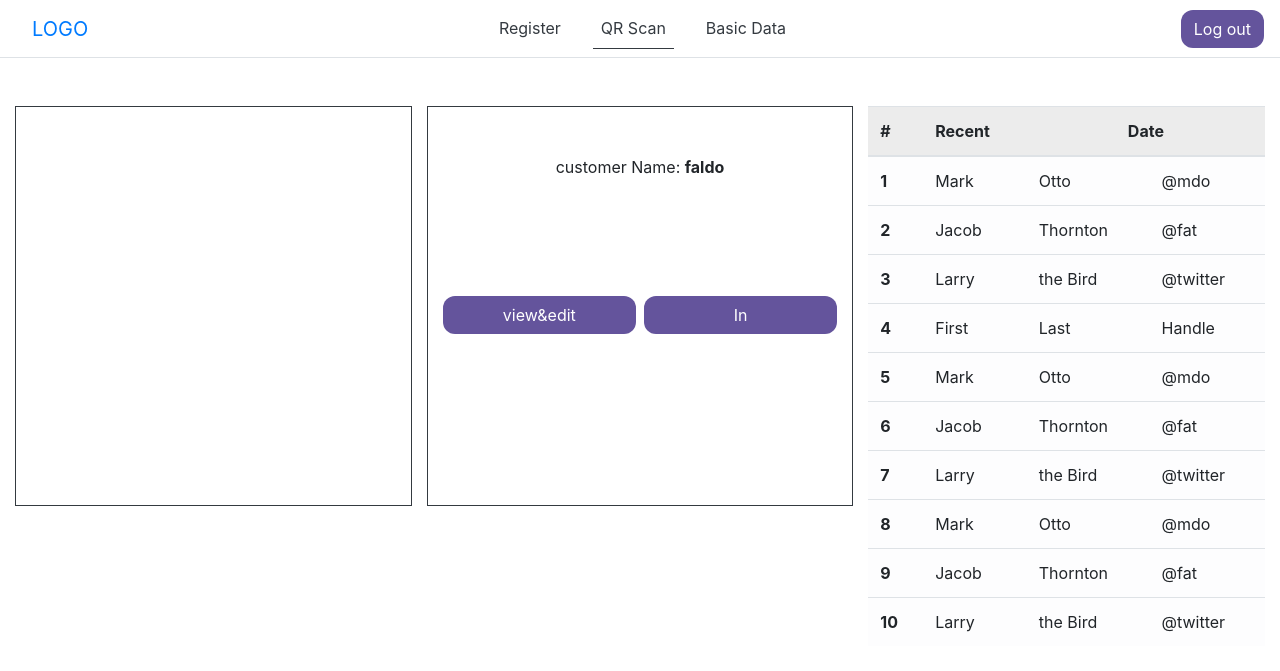
After one commit to Imran-hay/Gym-attendance, a PHP site: page /public/qr-scan.php in a window 1280 px wide. The commit adds this page. Shown: the top 671 px of the page. Run offline with PHP 8.4, Linux system fonts and the light colour scheme; some libraries are stand-ins or nearby versions.

Commit message:
sdcsdfcd

```diff
--- a/index.php
+++ b/index.php
@@ -63,7 +63,7 @@ if ($result->num_rows > 0) {
 
 </head>
 
-<body>
+<body class="body">
 
 <div class="login-box">
 
--- /dev/null
+++ b/public/qr-scan.php
@@ -0,0 +1,136 @@
+<!DOCTYPE html>
+<html lang="en">
+<head>
+    <meta charset="UTF-8">
+    <meta name="viewport" content="width=device-width, initial-scale=1.0">
+    <title>QR-Scan</title>
+    <link rel="stylesheet" href="https://cdn.jsdelivr.net/npm/bootstrap@4.0.0/dist/css/bootstrap.min.css" integrity="sha384-Gn5384xqQ1aoWXA+058RXPxPg6fy4IWvTNh0E263XmFcJlSAwiGgFAW/dAiS6JXm" crossorigin="anonymous">
+
+
+</head>
+<body>
+<header>
+        <nav class="navbar navbar-expand-lg bg-white border-bottom">
+            <button class="navbar-toggler" type="button" data-toggle="collapse" data-target="#navbarTogglerDemo03" aria-controls="navbarTogglerDemo03" aria-expanded="false" aria-label="Toggle navigation">
+              <span class="navbar-toggler-icon"></span>
+            </button>
+            <a class="navbar-brand ml-3" href="#">LOGO</a>
+
+            <div class="collapse navbar-collapse" id="navbarTogglerDemo03">
+              <ul class="navbar-nav float-center mx-auto mt-2 mt-lg-0">
+                <li class="nav-item mr-4">
+                  <a class="nav-link text-dark" href="register.php">Register</a>
+                </li>
+                <li class="nav-item border-bottom border-dark mr-4">
+                  <a class="nav-link text-dark" href="qr-scan.php">QR Scan</a>
+                </li>
+                <li class="nav-item">
+                  <a class="nav-link text-dark" href="basic-data.php">Basic Data</a>
+                </li>
+              </ul>
+              <form class="form-inline my-2 my-lg-0">
+                <button class="btn my-2 my-sm-0 w-100" style="color:#fff; background-color: #64549C; border-radius: 12px;" type="submit">Log out</button>
+              </form>
+            </div>
+          </nav>
+    </header>
+
+    <div class="container-fluid mt-5">
+        <div class="row">
+            <div class="col-4">
+                <div class="border border-dark" style="height: 50vh;"></div>
+            </div>
+            <div class="col-4 border border-dark" style="height: 50vh;">
+                <p class="text-center mt-5">customer Name: <b>faldo</b></p>
+                <div class="d-flex flex-row justify-content-center align-items-center" style="height: 30vh;">
+                    <button class="btn w-50 mr-2" style="color:#fff; background-color: #64549C; border-radius: 12px;">view&edit</button>
+                    <button class="btn w-50" style="color:#fff; background-color: #64549C; border-radius: 12px;">In</button>
+                </div>
+            </div>
+            <div class="col-4">
+                <table class="table">
+                    <thead class="table-active">
+                      <tr>
+                        <th scope="col">#</th>
+                        <th scope="col">Recent</th>
+                        <th scope="col" class="text-center" colspan="2">Date</th>
+
+                      </tr>
+                    </thead>
+                    <tbody>
+                      <tr class="table-light">
+                        <th scope="row">1</th>
+                        <td>Mark</td>
+                        <td>Otto</td>
+                        <td>@mdo</td>
+                      </tr>
+                      <tr class="table-light">
+                        <th scope="row">2</th>
+                        <td>Jacob</td>
+                        <td>Thornton</td>
+                        <td>@fat</td>
+                      </tr>
+                      <tr class="table-light">
+                        <th scope="row">3</th>
+                        <td>Larry</td>
+                        <td>the Bird</td>
+                        <td>@twitter</td>
+                      </tr>
+
+                      <tr class="table-light">
+                        <th scope="row">4</th>
+                        <td>First</td>
+                        <td>Last</td>
+                        <td>Handle</td>
+                      </tr>
+
+                      <tr class="table-light">
+                        <th scope="row">5</th>
+                        <td>Mark</td>
+                        <td>Otto</td>
+                        <td>@mdo</td>
+                      </tr>
+                      <tr class="table-light">
+                        <th scope="row">6</th>
+                        <td>Jacob</td>
+                        <td>Thornton</td>
+                        <td>@fat</td>
+                      </tr>
+                      <tr class="table-light">
+                        <th scope="row">7</th>
+                        <td>Larry</td>
+                        <td>the Bird</td>
+                        <td>@twitter</td>
+                      </tr>
+                      <tr class="table-light">
+                        <th scope="row">8</th>
+                        <td>Mark</td>
+                        <td>Otto</td>
+                        <td>@mdo</td>
+                      </tr>
+                      <tr class="table-light">
+                        <th scope="row">9</th>
+                        <td>Jacob</td>
+                        <td>Thornton</td>
+                        <td>@fat</td>
+                      </tr>
+                      <tr class="table-light">
+                        <th scope="row">10</th>
+                        <td>Larry</td>
+                        <td>the Bird</td>
+                        <td>@twitter</td>
+                      </tr>
+                    </tbody>
+                  </table>
+            </div>
+        </div>
+    </div>
+
+
+
+    <script src="https://code.jquery.com/jquery-3.2.1.slim.min.js" integrity="sha384-KJ3o2DKtIkvYIK3UENzmM7KCkRr/rE9/Qpg6aAZGJwFDMVNA/GpGFF93hXpG5KkN" crossorigin="anonymous"></script>
+    <script src="https://cdn.jsdelivr.net/npm/popper.js@1.12.9/dist/umd/popper.min.js" integrity="sha384-ApNbgh9B+Y1QKtv3Rn7W3mgPxhU9K/ScQsAP7hUibX39j7fakFPskvXusvfa0b4Q" crossorigin="anonymous"></script>
+    <script src="https://cdn.jsdelivr.net/npm/bootstrap@4.0.0/dist/js/bootstrap.min.js" integrity="sha384-JZR6Spejh4U02d8jOt6vLEHfe/JQGiRRSQQxSfFWpi1MquVdAyjUar5+76PVCmYl" crossorigin="anonymous"></script>
+
+</body>
+</html>
--- a/styles/styles.css
+++ b/styles/styles.css
@@ -1,3 +1,6 @@
+
+
+
 body {
   background-color: #64549C;
 }
```
Also changed, not shown: public/basic-data.php (added, +45 -0 lines), public/register.php (+4 -12 lines).
